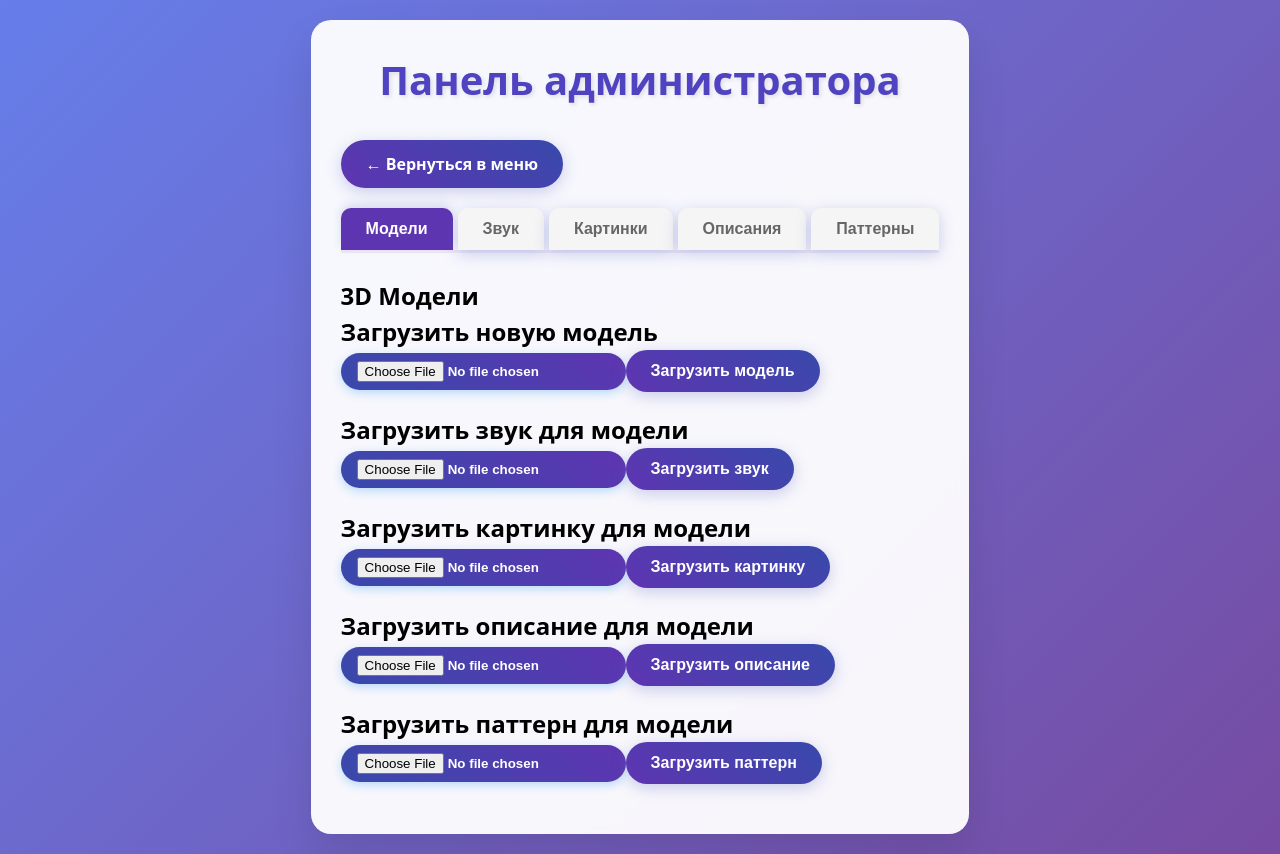
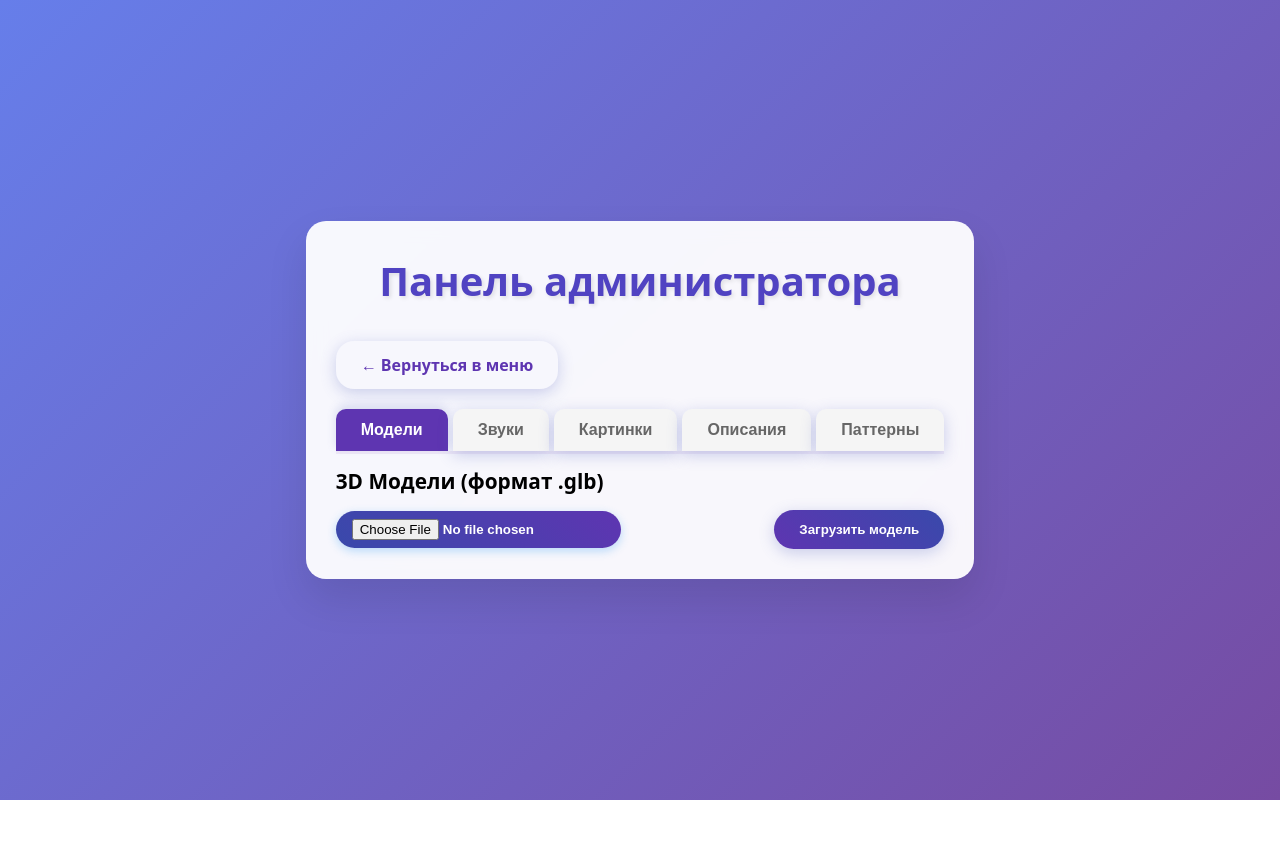
Before and after one commit to Sw1ftFox/miracle-ar, a React (Vite) app in the folder apps/frontend/: page /admin in a window 1280 px wide. After the commit the page ends 800 px from the top, so only its background shows below. Built offline with nearby package versions, Linux system fonts and the light colour scheme.

Commit message:
refactor: implement reusable Section component
- Add universal Section component with centralized sectionData
- Update AdminPage to use dynamic section rendering
- Improve admin panel styles

```diff
--- a/apps/frontend/src/index.css
+++ b/apps/frontend/src/index.css
@@ -60,7 +60,6 @@ button {
   font-weight: 600;
   transition: all 0.3s ease;
   box-shadow: 0 4px 15px rgba(92, 107, 192, 0.3);
-  font-size: 16px;
 }
 button:hover {
   transform: translateY(-2px);
--- a/apps/frontend/src/pages/adminPage/AdminPage.tsx
+++ b/apps/frontend/src/pages/adminPage/AdminPage.tsx
@@ -1,144 +1,67 @@
+import { useState } from "react";
 import styles from "./adminPage.module.css";
+import Section from "./section/Section";
+import { sectionData } from "./section/sectionData";
+
+type SectionType = "models" | "sounds" | "images" | "descriptions" | "patterns";
+
+function isValidSection(
+  value: string
+): value is "models" | "sounds" | "images" | "descriptions" | "patterns" {
+  return ["models", "sounds", "images", "descriptions", "patterns"].includes(
+    value
+  );
+}
 
 const AdminPage = () => {
+  const [selectedSection, setSelectedSection] = useState<SectionType>("models");
+
+  const changeSelectedSection = (e: React.MouseEvent<HTMLDivElement>) => {
+    const target = e.target as HTMLElement;
+    const id = target.id;
+    if (isValidSection(id)) {
+      setSelectedSection(id);
+    }
+  };
+
   return (
     <div>
       <h1>Панель администратора</h1>
-      <a href="/models" className={styles.btn}>
+      <a href="/models" className={styles.return__btn}>
         ← Вернуться в меню
       </a>
 
       <div className={styles.section}>
-        <div className={styles.tabs}>
-          <button
-            id="models-tab"
-            className={`${styles.tab__btn} ${styles.active}`}
-          >
-            Модели
-          </button>
-          <button id="sounds-tab" className={styles.tab__btn}>
-            Звук
-          </button>
-          <button id="images-tab" className={styles.tab__btn}>
-            Картинки
-          </button>
-          <button id="descriptions-tab" className={styles.tab__btn}>
-            Описания
-          </button>
-          <button id="patterns-tab" className={styles.tab__btn}>
-            Паттерны
-          </button>
+        <div className={styles.tabs} onClick={changeSelectedSection}>
+          {sectionData.map((section) => {
+            return (
+              <button
+                id={section.name}
+                className={`${styles.tab__btn} ${
+                  selectedSection === section.name ? styles.active : ""
+                }`}
+              >
+                {section.buttonText}
+              </button>
+            );
+          })}
         </div>
 
-        <div id="models-section">
-          <h2>3D Модели</h2>
-          <div id="model-list" className={styles.file__list}></div>
-        </div>
-
-        <div id="sounds-section" style={{ display: "none" }}>
-          <h2>Звуковые файлы</h2>
-          <div id="sound-list" className={styles.file__list}></div>
-        </div>
-
-        <div id="images-section" style={{ display: "none" }}>
-          <h2>Графические файлы</h2>
-          <div id="image-list" className={styles.file__list}></div>
-        </div>
-
-        <div id="descriptions-section" style={{ display: "none" }}>
-          <h2>Описания</h2>
-          <div id="description-list" className={styles.file__list}></div>
-        </div>
-
-        <div id="patterns-section" style={{ display: "none" }}>
-          <h2>Паттерны AR</h2>
-          <div id="pattern-list" className={styles.file__list}></div>
-        </div>
-      </div>
-
-      <div className={styles.section}>
-        <h2>Загрузить новую модель</h2>
-        <form id="upload-model-form">
-          <input
-            type="file"
-            id="model-file"
-            className={styles.upload__btn}
-            accept=".glb"
-            required
-          />
-          <button type="submit" className={styles.btn}>
-            Загрузить модель
-          </button>
-        </form>
-        <div id="model-upload-status"></div>
-      </div>
-
-      <div className={styles.section}>
-        <h2>Загрузить звук для модели</h2>
-        <form id="upload-sound-form">
-          <input
-            type="file"
-            id="sound-file"
-            className={styles.upload__btn}
-            accept=".mp3,.wav"
-            required
-          />
-          <button type="submit" className={styles.btn}>
-            Загрузить звук
-          </button>
-        </form>
-        <div id="sound-upload-status"></div>
-      </div>
-
-      <div className={styles.section}>
-        <h2>Загрузить картинку для модели</h2>
-        <form id="upload-image-form">
-          <input
-            type="file"
-            id="image-file"
-            className={styles.upload__btn}
-            accept=".png,.jpg,.jpeg"
-            required
-          />
-          <button type="submit" className={styles.btn}>
-            Загрузить картинку
-          </button>
-        </form>
-        <div id="image-upload-status"></div>
-      </div>
-
-      <div className={styles.section}>
-        <h2>Загрузить описание для модели</h2>
-        <form id="upload-description-form">
-          <input
-            type="file"
-            id="description-file"
-            className={styles.upload__btn}
-            accept=".txt"
-            required
-          />
-          <button type="submit" className={styles.btn}>
-            Загрузить описание
-          </button>
-        </form>
-        <div id="description-upload-status"></div>
-      </div>
-
-      <div className={styles.section}>
-        <h2>Загрузить паттерн для модели</h2>
-        <form id="upload-pattern-form">
-          <input
-            type="file"
-            id="pattern-file"
-            className={styles.upload__btn}
-            accept=".patt"
-            required
-          />
-          <button type="submit" className={styles.btn}>
-            Загрузить паттерн
-          </button>
-        </form>
-        <div id="pattern-upload-status"></div>
+        {sectionData.map((section) => {
+          if (section.name === selectedSection) {
+            return (
+              <Section
+                styles={styles}
+                title={section.title}
+                id={section.id}
+                type={section.type}
+                accept={section.accept}
+                required={section.required}
+                submitText={section.submitText}
+              />
+            );
+          }
+        })}
       </div>
     </div>
   );
--- a/apps/frontend/src/pages/adminPage/adminPage.module.css
+++ b/apps/frontend/src/pages/adminPage/adminPage.module.css
@@ -1,10 +1,12 @@
 h2 {
   color: black;
+  font-size: 1.3rem;
+  margin-bottom: 0.8rem;
 }
 
 .tabs {
   display: flex;
-  margin-bottom: 25px;
+  margin-bottom: 0.8rem;
   border-bottom: 3px solid #ede7f6;
   gap: 5px;
 }
@@ -20,13 +22,20 @@ h2 {
   transition: all 0.3s ease;
   color: #666;
 }
-
+.tab__btn:hover {
+  color: #5e35b1;
+  background: white;
+}
 .tab__btn.active {
   background: #5e35b1;
   color: white;
   box-shadow: 0 -4px 10px rgba(92, 107, 192, 0.2);
 }
-
+.upload__form {
+  display: flex;
+  justify-content: space-between;
+  align-items: center;
+}
 .upload__btn {
   padding: 8px 16px;
   border: none;
@@ -43,14 +52,14 @@ h2 {
   box-shadow: 0 5px 15px rgba(33, 150, 243, 0.4);
 }
 
-.btn {
+.btn,
+.return__btn {
   display: inline-block;
   padding: 12px 25px;
   background: linear-gradient(45deg, #5e35b1, #3949ab);
   color: white;
   text-decoration: none;
   border-radius: 25px;
-  margin-bottom: 20px;
   cursor: pointer;
   border: none;
   font-weight: 600;
@@ -63,3 +72,14 @@ h2 {
   box-shadow: 0 8px 25px rgba(92, 107, 192, 0.4);
   background: linear-gradient(45deg, #3949ab, #5e35b1);
 }
+
+.return__btn {
+  border-radius: 18px;
+  margin-bottom: 20px;
+  background: transparent;
+  color: #5e35b1;
+}
+
+.return__btn:hover {
+  transform: translateY(-2px);
+}
--- /dev/null
+++ b/apps/frontend/src/pages/adminPage/section/Section.tsx
@@ -0,0 +1,40 @@
+type PropsType = {
+  styles: CSSModuleClasses;
+  title: string;
+  id: string;
+  type: string;
+  accept: string;
+  required: boolean;
+  submitText: string;
+};
+
+const Section = ({
+  styles,
+  title,
+  id,
+  type,
+  accept,
+  required,
+  submitText,
+}: PropsType) => {
+  return (
+    <div id={id}>
+      <h2>{title}</h2>
+      <div id="model-list" className={styles.file__list}></div>
+
+      <form className={styles.upload__form}>
+        <input
+          type={type}
+          className={styles.upload__btn}
+          accept={accept}
+          required={required}
+        />
+        <button type="submit" className={styles.btn}>
+          {submitText}
+        </button>
+      </form>
+    </div>
+  );
+};
+
+export default Section;
--- /dev/null
+++ b/apps/frontend/src/pages/adminPage/section/sectionData.ts
@@ -0,0 +1,52 @@
+export const sectionData = [
+  {
+    name: "models",
+    buttonText: "Модели",
+    title: "3D Модели (формат .glb)",
+    id: "models-section",
+    type: "file",
+    accept: ".glb",
+    required: true,
+    submitText: "Загрузить модель"
+  },
+  {
+    name: "sounds",
+    buttonText: "Звуки",
+    title: "Звуковые файлы (форматы .mp3 .wav)",
+    id: "sounds-section",
+    type: "file",
+    accept: ".mp3,.wav",
+    required: true,
+    submitText: "Загрузить звук",
+  },
+  {
+    name: "images",
+    buttonText: "Картинки",
+    title: "Графические файлы (форматы .png .jpg .jpeg)",
+    id: "images-section",
+    type: "file",
+    accept: ".png,.jpg,.jpeg",
+    required: true,
+    submitText: "Загрузить картинку",
+  },
+  {
+    name: "descriptions",
+    buttonText: "Описания",
+    title: "Описания (формат .txt)",
+    id: "descriptions-section",
+    type: "file",
+    accept: ".txt",
+    required: true,
+    submitText: "Загрузить описание",
+  },
+  {
+    name: "patterns",
+    buttonText: "Паттерны",
+    title: "Паттерны AR (формат .patt)",
+    id: "patterns-section",
+    type: "file",
+    accept: ".patt",
+    required: true,
+    submitText: "Загрузить паттерн",
+  }
+]
```
